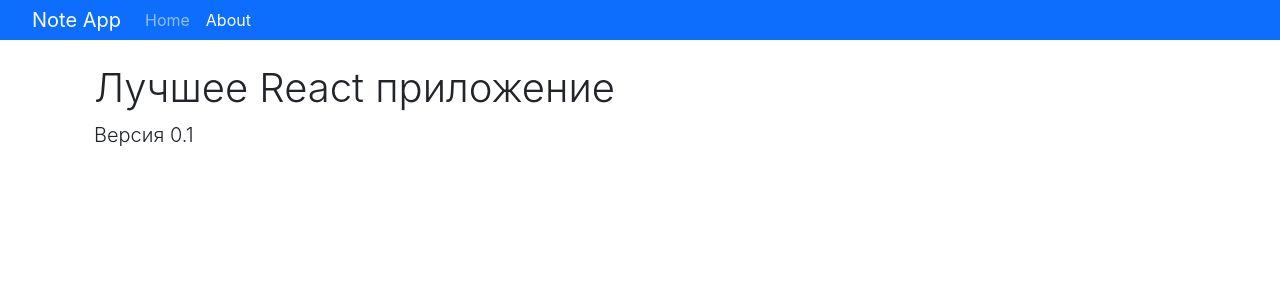
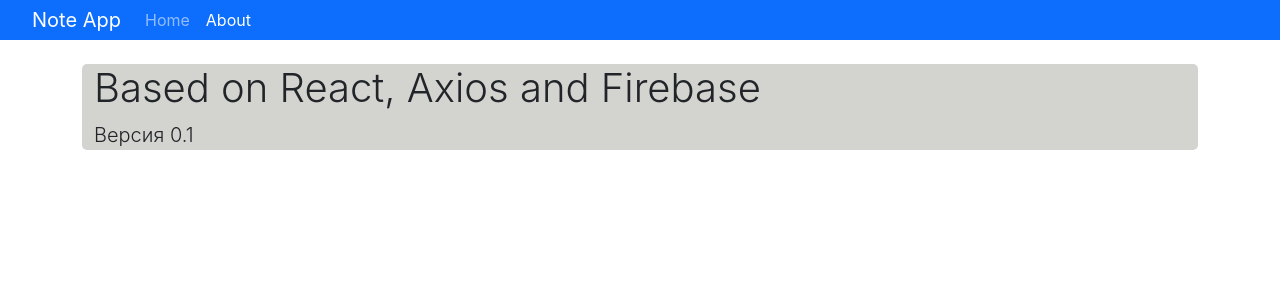
Before and after one commit to VladislavNovak/Notes-Firestore, a React (Create React App) app: page /about in a window 1280 px wide. Shown: the top 300 px of the page. Built offline with nearby package versions, Linux system fonts and the light colour scheme; no server answers.

Commit message:
Стилизует About, корректирует readme

```diff
--- a/src/assets/sass/index.scss
+++ b/src/assets/sass/index.scss
@@ -36,6 +36,11 @@ code {
 .alert-reboot {
   display: flex;
   justify-content: space-between;
+}
+
+.jumbotron-reboot {
+  border-radius: 5px;
+  background-color: rgb(211, 212, 207);
 }
 
 .button-reboot {
--- a/src/pages/about/About.jsx
+++ b/src/pages/about/About.jsx
@@ -11,9 +11,9 @@ const About = () => {
   }, []);
 
   return (
-    <div className="jumbotron">
+    <div className="jumbotron jumbotron-reboot">
       <div className="container">
-        <h1 className="display-6">Лучшее React приложение</h1>
+        <h1 className="display-6">Based on React, Axios and Firebase</h1>
         <p className="lead">Версия 0.1</p>
       </div>
     </div>
```
Also changed, not shown: Screenshot_9.png (added), 1 other file (tests, documents, lock files or other folders).
